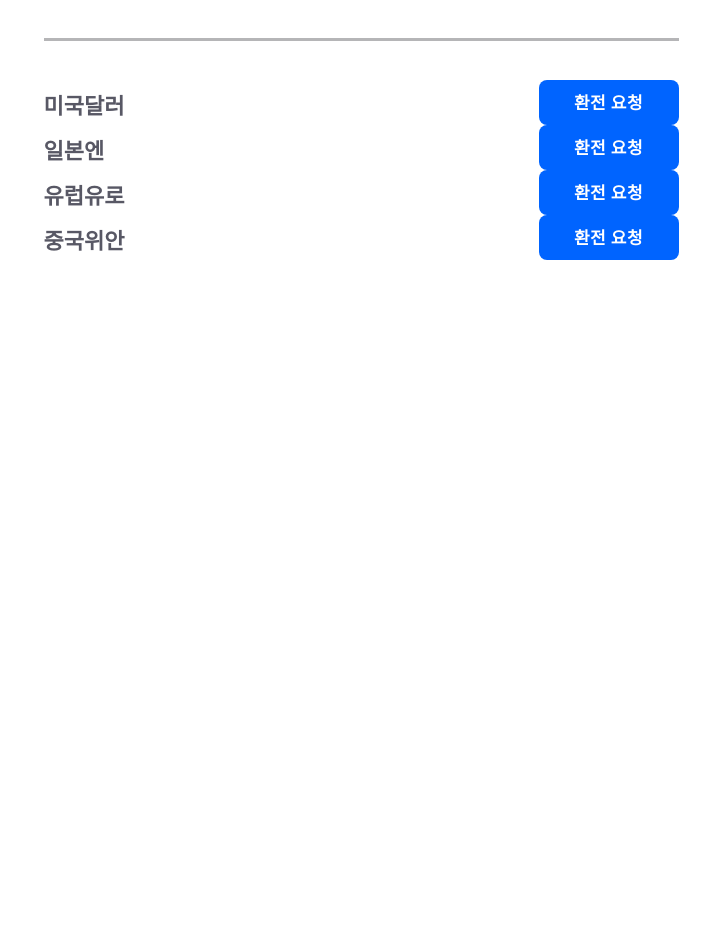
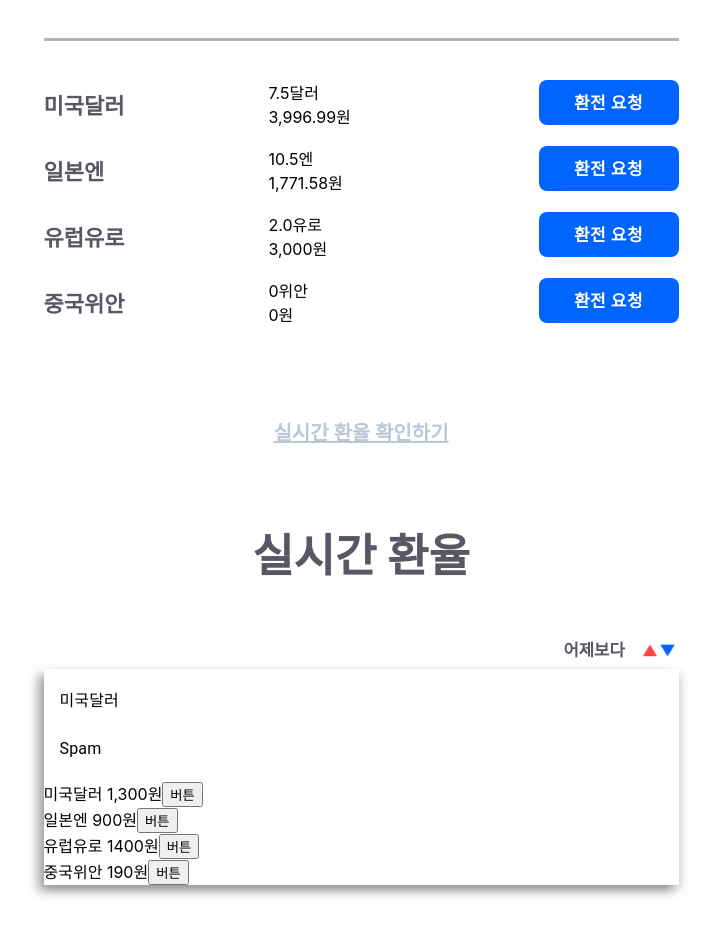
Before and after one commit to 22-bottle/ssafy_specific_pjt, a React (Create React App) app in the folder front/: page /childwallet/point in a window 1280 px wide. Shown: the part 229-1164 px from the top of the page, without its empty margins (279-994 px from the left). Before the commit the page ends 800 px from the top, so only its background shows below. Built offline with nearby package versions, Linux system fonts and the light colour scheme.

Commit message:
desing: 마진

```diff
--- a/front/src/components/childwallet/MyPoint.tsx
+++ b/front/src/components/childwallet/MyPoint.tsx
@@ -1,6 +1,12 @@
 import React from 'react'
 import styles from './mypoint.module.css'
 import Button from '@mui/material/Button'
+import Link from '@mui/material/Link'
+import updown from '../../assets/updow.png'
+import List from '@mui/material/List'
+import ListItem from '@mui/material/ListItem'
+import ListItemButton from '@mui/material/ListItemButton'
+import ListItemText from '@mui/material/ListItemText'
 import { useNavigate } from 'react-router-dom'
 
 const Mypoint: React.FC = () => {
@@ -10,9 +16,16 @@ const Mypoint: React.FC = () => {
     navigate('/childwallet/ask')
   }
 
-  // const currencyButton = () => {
-  //   navigate('/currency/detail')
-  // }
+  const currencyButton = () => {
+    navigate('/currency/detail')
+  }
+
+  function scrollToAnchor(anchorId: string) {
+    const anchorElement = document.getElementById(anchorId)
+    if (anchorElement) {
+      anchorElement.scrollIntoView({ behavior: 'smooth', block: 'center' })
+    }
+  }
 
   return (
     <div className={styles.container}>
@@ -27,11 +40,15 @@ const Mypoint: React.FC = () => {
         <div className={styles.line}></div>
 
         {/* 미국 */}
-        <div className={styles.horizontal}>
+        <div className={styles.horizontal2}>
           <div className={styles.country}>미국달러</div>
           <div className={styles.horizontal1}>
-            <div className={styles.context}>보유</div>
-            <div className={styles.money}>7.5달러 = 3,996.99원</div>
+            <div className={styles.context}>보유 7.5달러</div>
+            <div className={styles.money}>3,996.99원</div>
+          </div>
+          <div className={styles.smaller}>
+            <div className={styles.smallertext}>7.5달러</div>
+            <div className={styles.smallertext}>3,996.99원</div>
           </div>
           <div className={styles.button}>
             <Button
@@ -54,11 +71,15 @@ const Mypoint: React.FC = () => {
         </div>
 
         {/* 일본 */}
-        <div className={styles.horizontal}>
+        <div className={styles.horizontal2}>
           <div className={styles.country}>일본엔</div>
           <div className={styles.horizontal1}>
-            <div className={styles.context}>보유</div>
-            <div className={styles.money}>10.5엔 = 1,771.58원</div>
+            <div className={styles.context}>보유 10.5엔</div>
+            <div className={styles.money}>1,771.58원</div>
+          </div>
+          <div className={styles.smaller}>
+            <div className={styles.smallertext}>10.5엔</div>
+            <div className={styles.smallertext}>1,771.58원</div>
           </div>
           <div className={styles.button}>
             <Button
@@ -81,11 +102,15 @@ const Mypoint: React.FC = () => {
         </div>
 
         {/* 유럽 */}
-        <div className={styles.horizontal}>
+        <div className={styles.horizontal2}>
           <div className={styles.country}>유럽유로</div>
           <div className={styles.horizontal1}>
-            <div className={styles.context}>보유</div>
-            <div className={styles.money}>2.0유로 = 14,457.5원</div>
+            <div className={styles.context}>보유 2.0유로</div>
+            <div className={styles.money}>3,000원</div>
+          </div>
+          <div className={styles.smaller}>
+            <div className={styles.smallertext}>2.0유로</div>
+            <div className={styles.smallertext}>3,000원</div>
           </div>
           <div className={styles.button}>
             <Button
@@ -108,11 +133,15 @@ const Mypoint: React.FC = () => {
         </div>
 
         {/* 중국 */}
-        <div className={styles.horizontal}>
+        <div className={styles.horizontal2}>
           <div className={styles.country}>중국위안</div>
           <div className={styles.horizontal1}>
-            <div className={styles.context}>보유</div>
-            <div className={styles.money}>0위안 = 0원</div>
+            <div className={styles.context}>보유 0위안</div>
+            <div className={styles.money}>0원</div>
+          </div>
+          <div className={styles.smaller}>
+            <div className={styles.smallertext}>0위안</div>
+            <div className={styles.smallertext}>0원</div>
           </div>
           <div className={styles.button}>
             <Button
@@ -135,25 +164,59 @@ const Mypoint: React.FC = () => {
         </div>
       </div>
 
-      {/* <p>실시간 환율 확인하기</p>
-      <div style={divBorder}>
-        <div style={divBorder}>
-          <h2>실시간 환율</h2>
-          <p>어제보다 오르락 내리락</p>
+      <div className={`${styles.main} ${styles.help}`}>
+        <Link
+          onClick={() => scrollToAnchor('my-anchor')}
+          className="link-pointer"
+          sx={{
+            color: '#bdc6d7;',
+            textDecorationColor: '#bdc6d7',
+          }}
+        >
+          실시간 환율 확인하기
+        </Link>
       </div>
-        <div style={divBorder}>
+
+      <div className={styles.main2}>
+        <div className={styles.pointtitle} id="my-anchor">
+          실시간 환율
+        </div>
+        <div className={styles.subtitle}>
+          어제보다
+          <img
+            src={updown}
+            alt="boy"
+            style={{ height: '20px', marginTop: 3, marginLeft: '15px' }}
+          />
+        </div>
+        <div className={styles.maindiv}>
+          {/* Material UI: Lists */}
+          <List>
+            <ListItem disablePadding>
+              <ListItemButton>
+                <ListItemText primary="미국달러" />
+              </ListItemButton>
+            </ListItem>
+            <ListItem disablePadding>
+              <ListItemButton component="a" href="#simple-list">
+                <ListItemText primary="Spam" />
+              </ListItemButton>
+            </ListItem>
+          </List>
+          <div>
             미국달러 1,300원<button onClick={currencyButton}>버튼</button>
           </div>
-        <div style={divBorder}>
+          <div>
             일본엔 900원<button onClick={currencyButton}>버튼</button>
           </div>
-        <div style={divBorder}>
+          <div>
             유럽유로 1400원<button onClick={currencyButton}>버튼</button>
           </div>
-        <div style={divBorder}>
+          <div>
             중국위안 190원<button onClick={currencyButton}>버튼</button>
           </div>
-      </div> */}
+        </div>
+      </div>
     </div>
   )
 }
```
Lines whose indentation alone changed are shown as unchanged.
